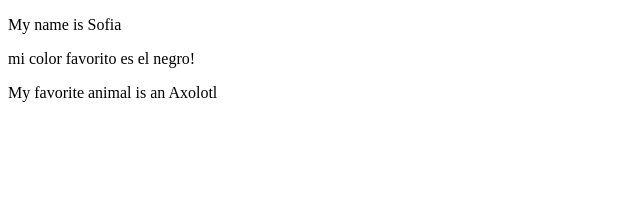
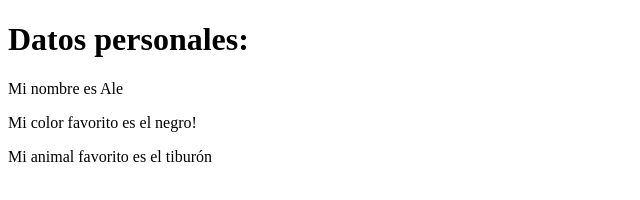
Before and after one commit to ALVMONROD/salesianos, a plain HTML site: page index.html in a window 1280 px wide. Shown: the whole page, without its empty margins (0-640 px from the left). Drawn offline with Linux system fonts and the light colour scheme.

Commit message:
Update index.html

```diff
--- a/index.html
+++ b/index.html
@@ -4,10 +4,14 @@
 
   </head>
   <body>
-    <p>My name is Sofia</p>
 
-    <p>mi color favorito es el negro!</p>
+    <h1>Datos personales:</h1>
 
-    <p>My favorite animal is an Axolotl</p>
+    <p>Mi nombre es Ale</p>
+
+    <p>Mi color favorito es el negro!</p>
+
+    <p>Mi animal favorito es el tiburón</p>
+
   </body>
 </html>
```
